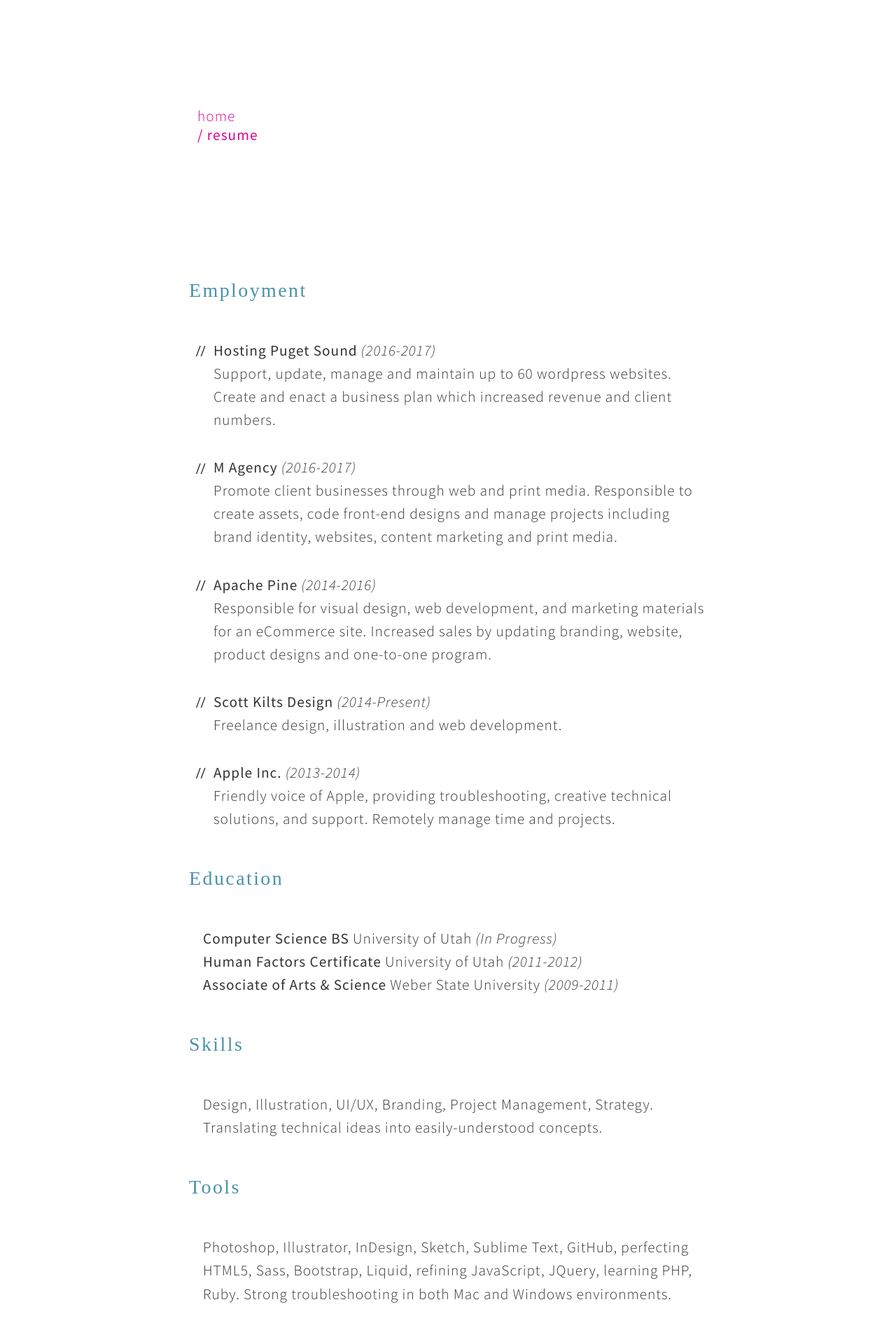
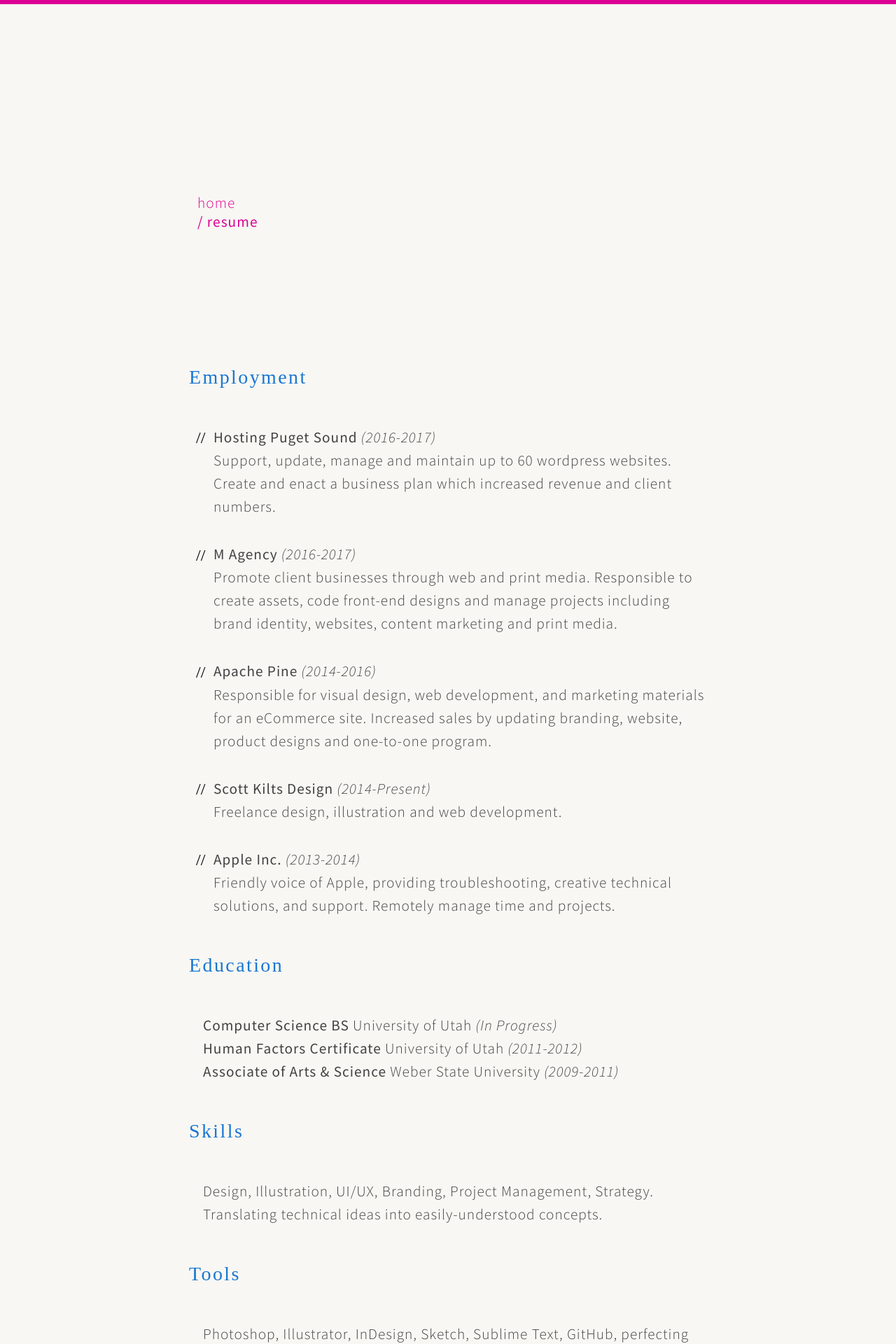
Before and after one commit to sjkilts/sjkilts.github.iold, a Jekyll site: the page built from _pages/resume/index.md, in a window 1280 px wide. Shown: the top 1920 px of the page at 70% size. Built offline with Jekyll 4.4.1, drawn with Linux system fonts in a browser that asks for light colours; some web fonts are replaced.

Commit message:
updated home page styles - mobile styles

```diff
--- a/_layouts/homePage.html
+++ b/_layouts/homePage.html
@@ -3,10 +3,10 @@
 
   {% include head.html %}
 
-  <body>
+  <body id="body">
 
     <!-- {% include header.html %} -->
-
+    <div class="content-wrapper">
       <main class="page-content" aria-label="Content">
         <div class="wrapper">
 
@@ -17,6 +17,7 @@
 
       {% include footer.html %}
 
+    </div>
   </body>
 
 </html>
--- a/_layouts/resume.html
+++ b/_layouts/resume.html
@@ -3,7 +3,8 @@
 
   {% include head.html %}
 
-  <body>
+  <body id="body">
+    <div class="content-wrapper">
       <main class="page-content" aria-label="Content">
         <div class="wrapper">
 
@@ -19,6 +20,7 @@
 
       {% include footer.html %}
 
+    </div>
   </body>
 
 </html>
--- a/_sass/home.scss
+++ b/_sass/home.scss
@@ -1,29 +1,29 @@
 // home - custom styles
 
-.wrapper {
-	padding-top: 9.5em;
+.page-content {
+	padding-top: 30vh;//9.5em;
 	padding-bottom: 5em;
 }
 
 p.home-text {
 	font-family: 'Podkova', serif;
-	font-size: 2rem;
+	font-size: 1.6rem;
 	font-weight: 400;
-	max-width: 535px;
+	max-width: 35rem;//535px;
 	min-width: 290px;
 	margin: 0 auto;
-	padding-top: 150px;
 	line-height: 2.25rem;
-	letter-spacing: .1rem;
+	letter-spacing: .075rem;
 	color: $text;
 
     & span.hi {
+    	display: none;
 		font-family: 'Source Sans Pro', sans-serif;
 		font-size: 7.35rem;
 		color: $text;
 		line-height: 11rem;
 		font-weight: 600;
-		display: block;
+		//display: block;
 		padding-bottom: 15px;
 		//box-shadow: 00 .05em 00 currentColor;
 		//border-bottom: 2px solid #111111;
@@ -44,21 +44,26 @@
     }
 
     & #contact-email {
-		color: $dkBlue;
+		color: $text;//$dkBlue;
 		font-family: 'Source Sans Pro', sans-serif;
 		font-weight: 300;
 		letter-spacing: 0.096rem;
+		font-size: 1.6rem;
 
 		& a {
 			font-weight: 400;
 			//underline email address
 			text-decoration: none;
-			box-shadow: 0 .05em 00 currentColor;
+			//box-shadow: 0 .05em 00 currentColor;
+			border-bottom: 2px dotted currentColor;
 			color: $ltBlue;
 
 			&:hover {
-				color: $dkBlue;
-		    	transition: color 0.3s cubic-bezier(0.215, 0.61, 0.355, 1);
+				color: $text;//$dkBlue;
+				//border-bottom: 2px solid currentColor !important;
+		    	transition:
+		    		color 0.3s cubic-bezier(0.215, 0.61, 0.355, 1),
+		    		border-bottom 0.3s cubic-bezier(0.215, 0.61, 0.355, 1);
 			}
 		}
 
@@ -67,10 +72,10 @@
 	    	transition: color 0.3s cubic-bezier(0.215, 0.61, 0.355, 1);
 		}
 
-		&:active {
-			color: $yellow !important;
-		   	transition: color 0.3s cubic-bezier(0.215, 0.61, 0.355, 1);
-		}
+		// &:active {
+		// 	color: $yellow !important;
+		//    	transition: color 0.3s cubic-bezier(0.215, 0.61, 0.355, 1);
+		// }
 
 		& i {
 			font-weight: 300;
@@ -79,18 +84,21 @@
     }
 
     & #resume {
-    	font-style: italic;
+    	//font-style: italic;
     	font-family: 'Source Sans Pro', sans-serif;
     	font-weight: 300;
     	//font-size: 1.25rem;
-    	color: $dkBlue;
+    	color: $text; //$dkBlue;
+		font-size: 1.6rem;
 
     	& a {
 			text-decoration: none;
-			box-shadow: 0 .05em 00 currentColor;
+			font-style: italic;
+			//box-shadow: 0 .05em 00 currentColor;
+			border-bottom: 2px dotted currentColor;
 
 	    	&:hover {
-				color: $dkBlue;
+				color: $text;//$dkBlue;
 		    	transition: color 0.3s cubic-bezier(0.215, 0.61, 0.355, 1);
 	    	}
 	    }
@@ -100,14 +108,85 @@
 	    	transition: color 0.3s cubic-bezier(0.215, 0.61, 0.355, 1);
 	    }
 
-    	&:active {
-    		color: $yellow !important;
-	    	transition: color 0.3s cubic-bezier(0.215, 0.61, 0.355, 1);
+    	// &:active {
+    	// 	color: $yellow !important;
+	    // 	transition: color 0.3s cubic-bezier(0.215, 0.61, 0.355, 1);
 
-    	}
+    	// }
     }
 }
 
+
+@media (min-width: 420px) {
+
+	p.home-text {
+		padding: 0 .5em;
+
+		& span.hi {
+			display: none;
+			font-size: 8.35rem;
+			line-height: 13rem;
+		}
+
+		& #contact-email, #resume {
+			font-size: 1.75rem;
+		}
+
+	}
+
+}
+
+@media (min-width: $breakpoint-phone) {
+
+	p.home-text {
+		//padding: 0 1em;// 150px;
+		font-size: 2rem;
+		line-height: 2.25rem;
+		letter-spacing: .1rem;
+
+		& span.hi {
+			display: block;
+			font-size: 10.35rem;
+			line-height: 18rem;
+		}
+
+		& span.hello {
+			display: none;
+		}
+
+		& span.m {
+			text-transform: uppercase;
+		}
+
+		& #contact-email, #resume {
+			font-size: 2rem;
+		}
+	}
+
+	// #body {
+	// 	padding-left: 1rem;
+	// 	padding-right: 1rem;
+	// }
+
+}
+
+@media (min-width: $breakpoint-tablet) {
+
+	p.home-text {
+		& span.hi {
+
+		}
+	}
+	// #body {
+	// 	padding-left: 2rem;
+	// 	padding-right: 2rem;
+	// }
+
+}
+
+@media (min-width: $breakpoint-desktop) {
+
+}
 
 
 
--- a/_sass/variables.scss
+++ b/_sass/variables.scss
@@ -2,8 +2,18 @@
 
 
 // Colors
-$text: #333333;
-$dkBlue: #1b1464;//#003049;
-$ltBlue: #4991ac;
+$text: #424242;//#333333;
+$dkBlue: #1b1464;//#003049; am I using this??
+$ltBlue: #1976d2; //#4991ac;
 $fuchsia: #DC0095;
-$yellow: #E3D15D;
+$yellow: #E3D15D; //am I using this??
+$brightWhite: #FFF;
+$softWhite: #f8f7f3;
+$clinicalWhite: #f5f5f5;
+$white: #FAFAFA; //am I using this??
+$green: #1de9b6;
+
+// Breakpoints
+$breakpoint-phone: 640px;
+$breakpoint-tablet: 768px;
+$breakpoint-desktop: 1024px;
--- a/assets/main.scss
+++ b/assets/main.scss
@@ -24,6 +24,35 @@
 @import "header-nav";
 @import "resume";
 @import "artwork";
+
+
+
+// *************************
+// body wrap / color padding
+#body {
+	padding-top: .66vh;
+	//padding-bottom: 2rem;
+	background: $fuchsia;
+
+}
+
+.content-wrapper {
+	background: $softWhite; //soft, almost pink. approachable //#f5f5f5 is cleaner, clinical much more grey/white
+	//max-width: 900px;
+	margin: 0 auto;
+	display: block;
+	//opacity: 1;
+}
+// end #body .content-wrapper
+// **************************
+
+
+p, span, br, a, h1, strong, em, i {
+	&::selection {
+	    color: $brightWhite !important;
+	    background-color: $green !important;
+	}
+}
 
 
 /*************************************************
```
Also changed, not shown: _layouts/home.html (+22 -2 lines), assets/mountainsandthesea-bk.png (added), assets/mountainsandthesea.png. Lines whose indentation alone changed are shown as unchanged.
